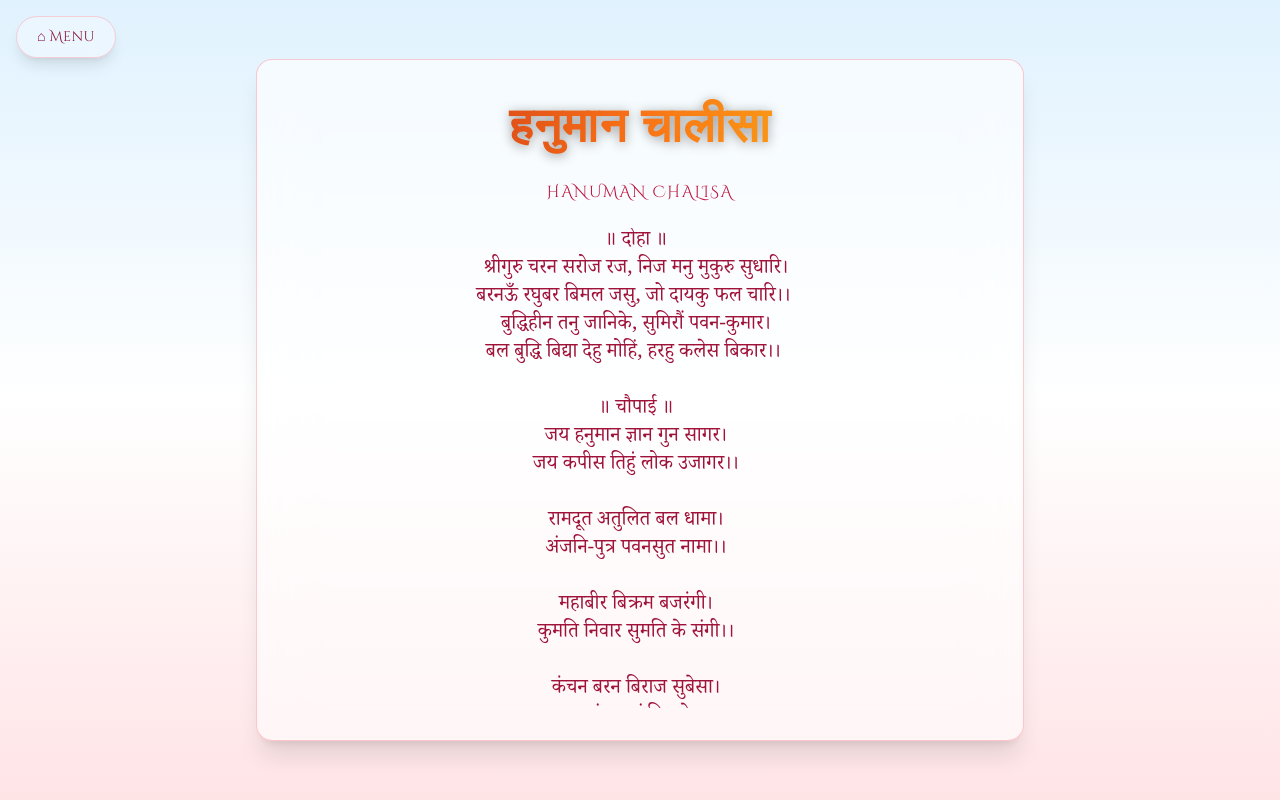
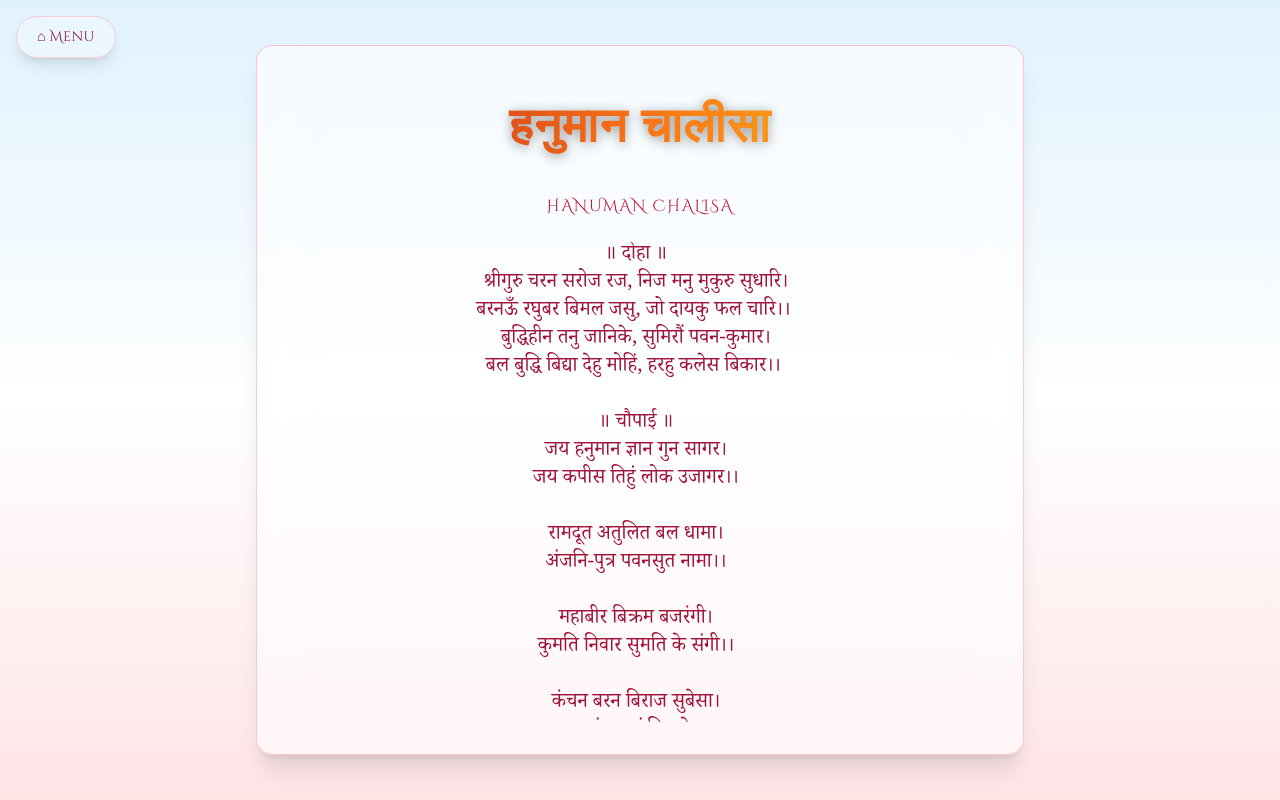
Before and after one commit to Jayesh2726/Hanuman-Bhakti-Mantra-Sangrah, a plain HTML site: page mantra.html in a window 1280 px wide. Drawn offline with nearby package versions, Linux system fonts and the light colour scheme.

Commit message:
Update mantra.html

```diff
--- a/mantra.html
+++ b/mantra.html
@@ -7,6 +7,12 @@
   <script src="https://cdn.tailwindcss.com"></script>
   <link href="https://fonts.googleapis.com/css2?family=Cinzel+Decorative:wght@400;700&family=Noto+Serif+Devanagari:wght@400;700&display=swap" rel="stylesheet">
   <style>
+    #mantraTitle {
+  line-height: 1.6;
+  padding-top: 0.5rem;
+  padding-bottom: 0.5rem;
+}
+
     body { font-family: 'Noto Serif Devanagari', serif; }
     .font-cinzel { font-family: 'Cinzel Decorative', serif; }
   </style>
```
